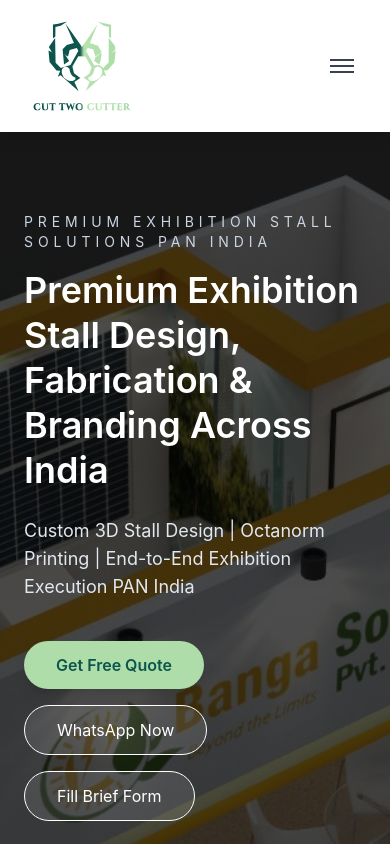
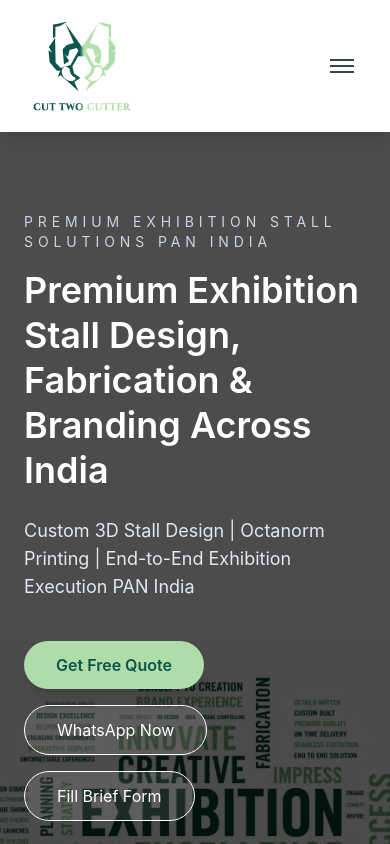
Before and after one commit to cuttwocutter/events, a Next.js app: page /events/ in a window 390 px wide. Shown: the top 844 px of the page. Built offline with nearby package versions, Linux system fonts and the light colour scheme.

Commit message:
images updated

```diff
--- a/components/Header.js
+++ b/components/Header.js
@@ -25,7 +25,7 @@ export default function Header() {
                 </div>
 
                 {/* Desktop Navigation */}
-                <nav className="hidden md:flex items-center gap-6 text-sm md:text-base">
+                <nav className="hidden md:flex items-center gap-6 text-xl md:text-base">
                     <Link href="/" className="text-gray-700 font-medium hover:text-secondary transition-colors duration-200">Home</Link>
                     <Link href="/services" className="text-gray-700 font-medium hover:text-secondary transition-colors duration-200">Services</Link>
                     <Link href="/portfolio" className="text-gray-700 font-medium hover:text-secondary transition-colors duration-200">Portfolio</Link>
--- a/components/Hero.js
+++ b/components/Hero.js
@@ -6,9 +6,15 @@ import { getImageUrl } from "../lib/utils";
 export default function Hero() {
     return (
         <section
-            className="relative min-h-[78vh] bg-cover bg-center flex items-center"
-            style={{ backgroundImage: `url('${getImageUrl('/1.jpg')}')` }}
+            className="relative min-h-[78vh] bg-cover flex items-center"
+            style={{ backgroundImage: `url('${getImageUrl('/hero.jpeg')}')`, backgroundPosition: 'center 25%' }}
         >
+            <img
+                src={getImageUrl('/hero-mobile.jpeg')}
+                alt="Hero mobile"
+                className="absolute inset-0 w-full h-full object-cover md:hidden"
+                style={{ objectPosition: 'center 25%' }}
+            />
             <div className="absolute inset-0 bg-black/70" />
             <div className="relative z-10 max-w-6xl mx-auto px-6 py-20 text-white">
                 <motion.p
```
Also changed, not shown: public/hero-mobile.jpeg (added), public/hero.jpeg (added).
